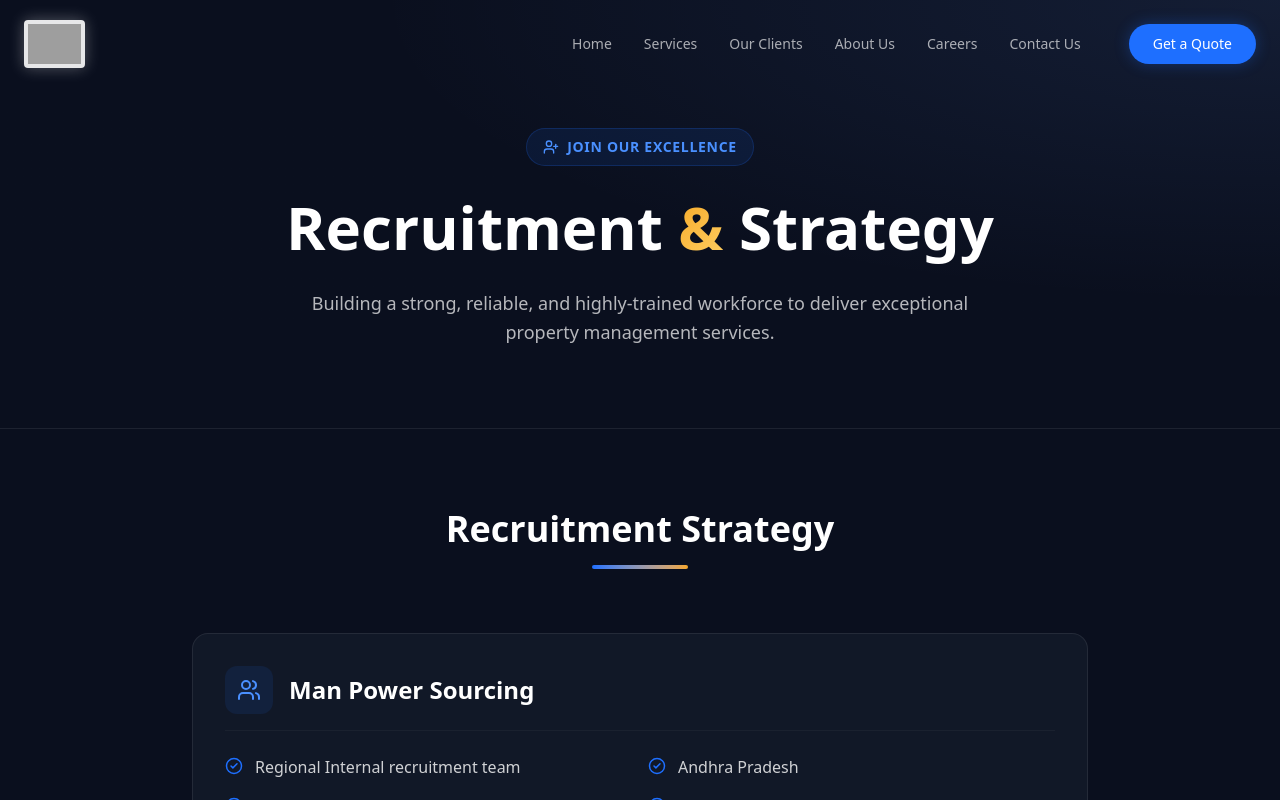
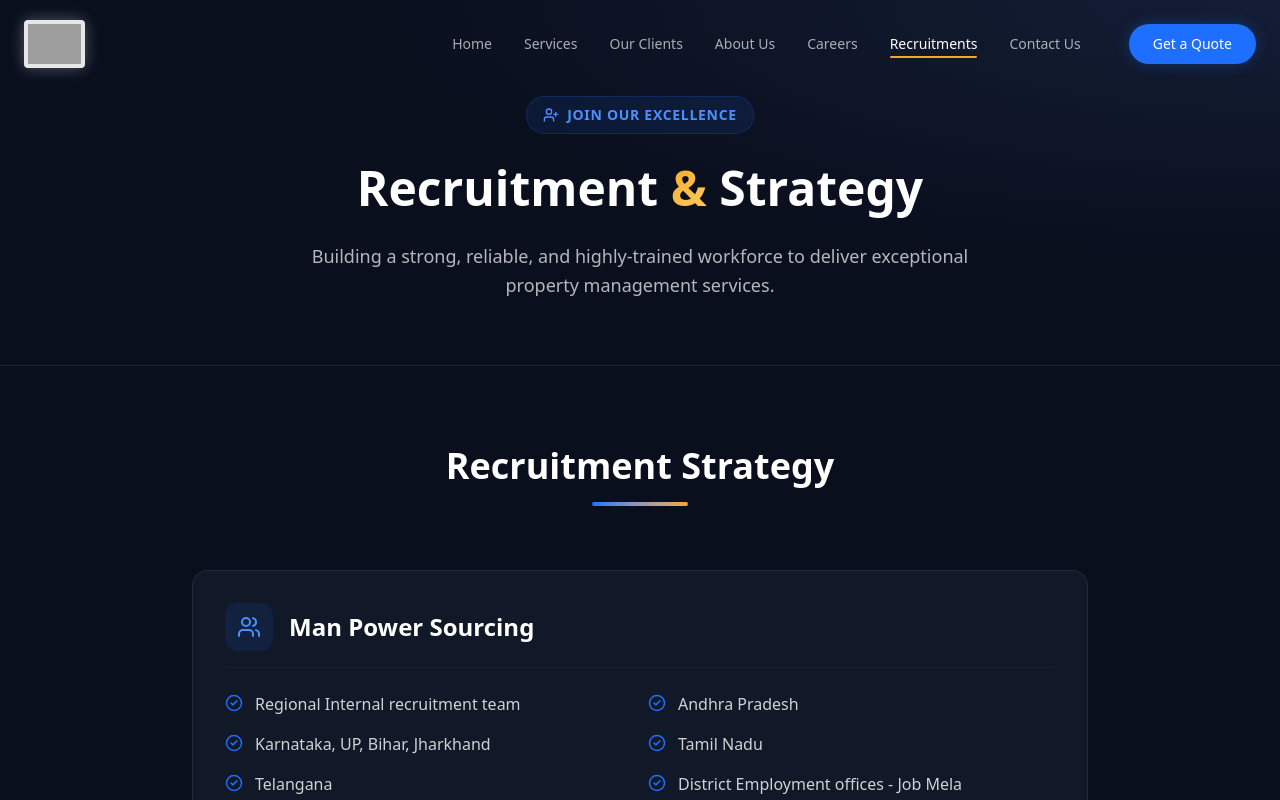
Before and after one commit to sadik117/dacitos-amaze-property-management-project, a Next.js app: page /recruitments in a window 1280 px wide. Shown: the top 800 px of the page. Built offline with nearby package versions, Linux system fonts and the light colour scheme; grey boxes are pictures that could not be loaded.

Commit message:
all done

```diff
--- /dev/null
+++ b/src/app/loading.js
@@ -0,0 +1,5 @@
+import LoadingSpinner from '@/components/ui/LoadingSpinner';
+
+export default function Loading() {
+  return <LoadingSpinner />;
+}
--- a/src/app/recruitments/page.js
+++ b/src/app/recruitments/page.js
@@ -139,7 +139,7 @@ const approachStages = [
 export default function RecruitmentsPage() {
   return (
     <div className="bg-navy min-h-screen">
-      <div className="relative pt-32 pb-20 overflow-hidden border-b border-border">
+      <div className="relative pt-24 pb-16 overflow-hidden border-b border-border">
         <div className="absolute inset-0 bg-gradient-to-b from-navy via-navy/90 to-navy" />
         <div className="absolute inset-0 bg-[radial-gradient(ellipse_at_top_right,rgba(107,157,253,0.1),transparent_50%)]" />
 
@@ -149,7 +149,7 @@ export default function RecruitmentsPage() {
               <UserPlus size={16} />
               Join Our Excellence
             </div>
-            <h1 className="text-4xl md:text-6xl font-black font-display text-white mb-6 leading-tight">
+            <h1 className="text-3xl md:text-5xl font-black font-display text-white mb-6 leading-tight">
               Recruitment <span className="gradient-text-gold">&</span> Strategy
             </h1>
             <p className="text-lg text-white/70 max-w-2xl mx-auto leading-relaxed">
@@ -168,7 +168,7 @@ export default function RecruitmentsPage() {
             <div className="w-24 h-1 bg-gradient-to-r from-primary to-gold mx-auto rounded-full"></div>
           </motion.div>
 
-          <div className="max-w-4xl mx-auto space-y-8">
+          <div className="max-w-4xl mx-auto space-y-6">
             <motion.div {...fadeUp(0.1)} className="bg-navy-card rounded-2xl p-8 border border-border hover:border-primary/40 transition-colors">
               <div className="flex items-center gap-4 mb-6 pb-4 border-b border-border/50">
                 <div className="w-12 h-12 rounded-xl bg-primary/10 flex items-center justify-center text-primary-light">
--- a/src/components/layout/Footer.jsx
+++ b/src/components/layout/Footer.jsx
@@ -37,11 +37,11 @@ export default function Footer() {
           <div>
             <h4 className="text-lg font-bold mb-6 text-white border-b border-border-blue inline-block pb-1">Menu</h4>
             <ul className="space-y-3">
-              <li><Link href="/" className="text-white-muted hover:text-gold transition-colors">Home</Link></li>
               <li><Link href="/services" className="text-white-muted hover:text-gold transition-colors">Services</Link></li>
               <li><Link href="/our-clients" className="text-white-muted hover:text-gold transition-colors">Our Clients</Link></li>
               <li><Link href="/about" className="text-white-muted hover:text-gold transition-colors">About Us</Link></li>
               <li><Link href="/careers" className="text-white-muted hover:text-gold transition-colors">Careers</Link></li>
+              <li><Link href="/recruitments" className="text-white-muted hover:text-gold transition-colors">Recruitments</Link></li>
               <li><Link href="/contact" className="text-white-muted hover:text-gold transition-colors">Contact Us</Link></li>
             </ul>
           </div>
--- a/src/components/layout/Navbar.jsx
+++ b/src/components/layout/Navbar.jsx
@@ -25,6 +25,7 @@ export default function Navbar() {
     { name: 'Our Clients', path: '/our-clients' },
     { name: 'About Us', path: '/about' },
     { name: 'Careers', path: '/careers' },
+    { name: 'Recruitments', path: '/recruitments' },
     { name: 'Contact Us', path: '/contact' },
   ];
 
```
